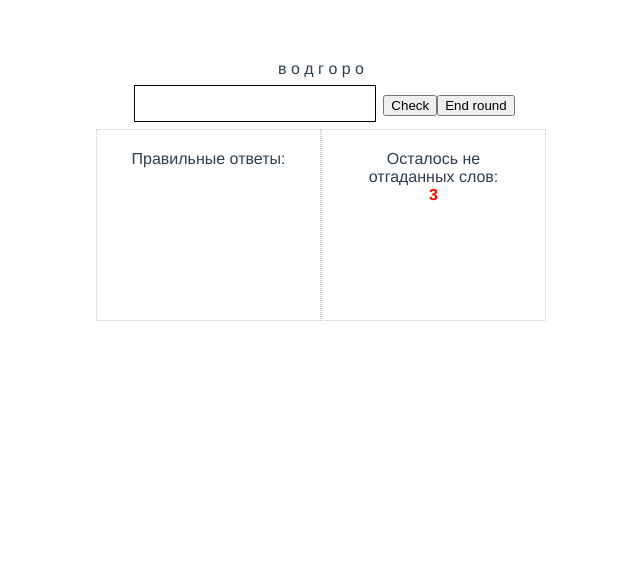
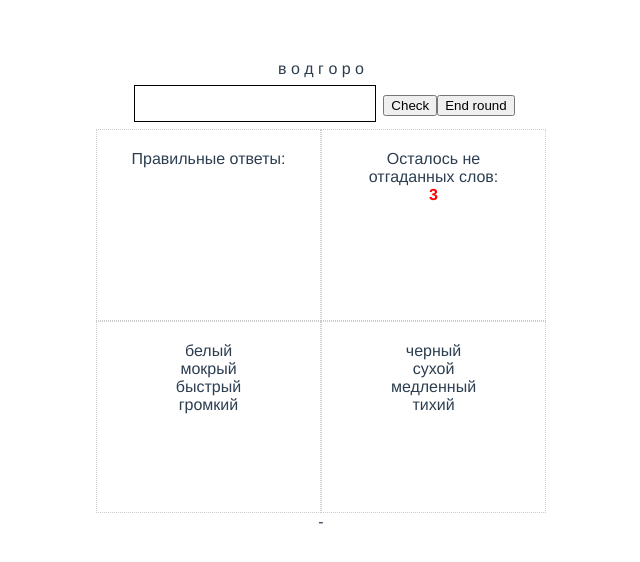
Before and after one commit to invinsible/erudite, a Vue app: page / in a window 1280 px wide. Shown: the top 562 px of the page, without its empty margins (319-959 px from the left). Built offline with nearby package versions, Linux system fonts and the light colour scheme.

Commit message:
add antonim component

```diff
--- a/src/App.vue
+++ b/src/App.vue
@@ -6,20 +6,23 @@
     <user-input
       :answers="rightAnswers"
     />
+
+    <antonim-list/>
   </div>
 </template>
 
 <script>
 import Letters from '@/components/Letters'
 import UserInput from '@/components/UserInput'
+import AntonimList from '@/components/antonim/AntonimList'
 
 export default {
   name: 'App',
 
   components: {
     Letters,
-    UserInput
-
+    UserInput,
+    AntonimList
   },
 
   data() {
--- /dev/null
+++ b/src/components/antonim/AntonimList.vue
@@ -0,0 +1,99 @@
+<template>
+    <section>
+        <div class="two-columns">
+            <div class="col">
+                <div v-for="el in list" :key="el.id">
+                    <input type="radio" :value="el" v-model="check1" :id="el.id + 11">
+                    <label :for="el.id + 11" v-if="el.active">{{el.value1}}</label>
+                </div>
+            </div>
+            <div class="col">
+                <div v-for="el in list" :key="el.id">
+                    <input type="radio" :value="el" v-model="check2" :id="el.id + 22">
+                    <label :for="el.id + 22" v-if="el.active">{{el.value2}}</label>
+                </div>
+
+            </div>
+        </div>
+        <div>
+            <b v-if="check1">{{check1.value1}}</b> - <b v-if="check2">{{check2.value2}}</b>
+            <div v-if="check1 && check2">
+                <p v-if="check" style="color: green;">Правильно</p>
+                <p v-else style="color: red;">Не верно</p>
+            </div>
+
+        </div>
+    </section>
+</template>
+
+<script>
+
+export default {
+    data() {
+        return {
+            list: [
+                {
+                    id: 1,
+                    value1: 'белый',
+                    value2: 'черный',
+                    active: true
+                },
+                {
+                    id: 2,
+                    value1: 'мокрый',
+                    value2: 'сухой',
+                    active: true
+                },
+                {
+                    id: 3,
+                    value1: 'быстрый',
+                    value2: 'медленный',
+                    active: true
+                },
+                {
+                    id: 4,
+                    value1: 'громкий',
+                    value2: 'тихий',
+                    active: true
+                }
+            ],
+
+            check1: null,
+            check2: null
+        }
+    },
+    computed: {
+        check() {
+            if(!this.check1 || !this.check2) {
+                return false
+            }
+
+            return this.check1 == this.check2
+        }
+    },
+}
+</script>
+
+
+<style scoped>
+    .two-columns {
+        margin: 0 auto;
+        max-width: 450px;
+        display: flex;
+        align-items: flex-start;
+    }
+
+    .col {
+        padding: 20px;
+        min-height: 150px;
+        width: 50%;
+        border: 1px dotted #ccc;
+    }
+    input {
+        display: none;
+    }
+
+    input:checked + label{
+        font-weight: bold;
+    }
+</style>
```
Also changed, not shown: src/components/antonim/AntonimItem.vue (added).
